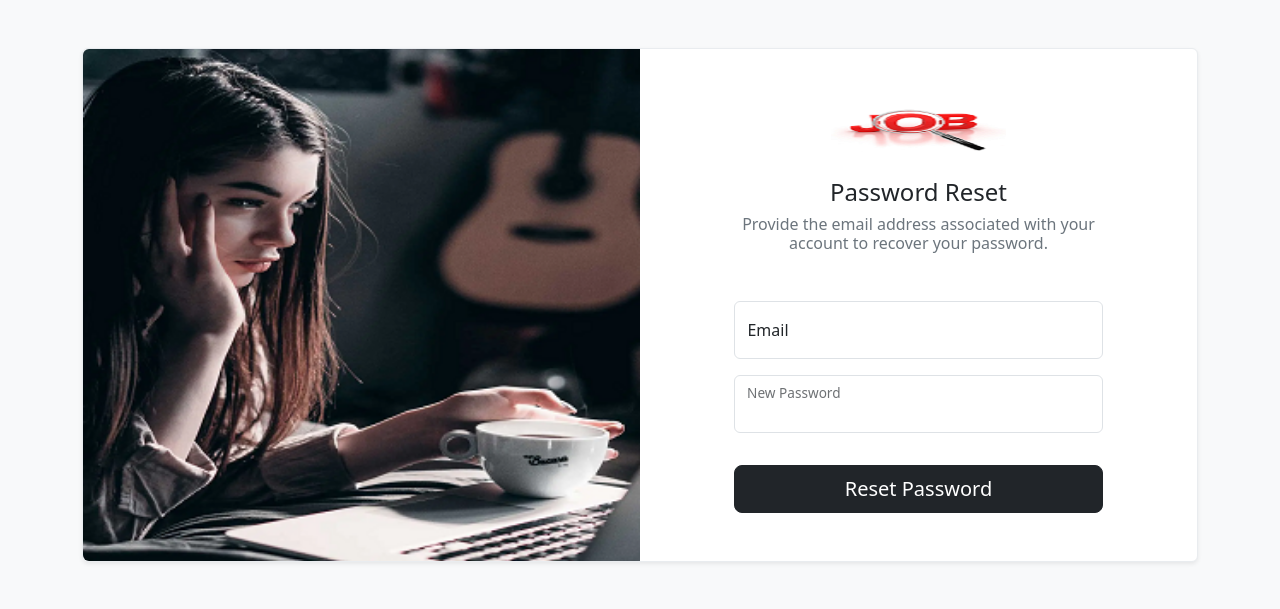
After one commit to Niveditavs04/Job-Portal-using-Flask-and-MySQL, a Flask app: page /forgot in a window 1280 px wide. The commit adds this page. Shown: the top 609 px of the page. Run offline with Flask 3, Linux system fonts and the light colour scheme.

Commit message:
forgot password added

```diff
--- a/experience.css
+++ b/experience.css
@@ -1,7 +1,7 @@
 /* Reset default margin and padding */
-* {
+ * {
   margin: 0;
-  padding: 0;
+ padding: 0;
   box-sizing: border-box;
 }
 
--- a/flaskjob/app.py
+++ b/flaskjob/app.py
@@ -15,6 +15,13 @@ def dashboard():
     return render_template("dashboard.html")
 @app.route("/experience")
 def experience():
-    return render_template("dashboard.html")
+    return render_template("experience.html")
+@app.route("/forgot")
+def forgot():
+    return render_template("forgotpass.html")
+@app.route("/education")
+def education():
+    return render_template("educationdetails.html")
+
 if __name__ == "__main__":
     app.run(debug=True)
--- a/flaskjob/templates/educationdetails.html
+++ b/flaskjob/templates/educationdetails.html
@@ -5,6 +5,7 @@
     <meta name="viewport" content="width=device-width, initial-scale=1.0">
     <title>Education_detail</title>
     <link rel="stylesheet" href="education.css">
+    <link rel="stylesheet" href="https://cdnjs.cloudflare.com/ajax/libs/font-awesome/4.7.0/css/font-awesome.min.css">
 </head>
 <body>
     <div class="main">
@@ -61,7 +62,7 @@
         function validateForm() {
             var form = document.getElementById("educationForm");
             if (form.checkValidity()) {
-                window.location.href = "experience.html";
+                window.location.href ="{{ url_for('experience') }}";
             } else {
                 alert("Please fill out all required fields.");
             }
--- /dev/null
+++ b/flaskjob/templates/forgotpass.html
@@ -0,0 +1,66 @@
+<!DOCTYPE html>
+<html lang="en">
+<head>
+    <meta charset="UTF-8">
+    <meta name="viewport" content="width=device-width, initial-scale=1.0">
+    <title>Password Reset</title>
+    <link rel="stylesheet" href="https://unpkg.com/bootstrap@5.3.2/dist/css/bootstrap.min.css">
+</head>
+<body>
+
+
+<!-- Password Reset 8 - Bootstrap Brain Component -->
+<section class="bg-light p-3 p-md-4 p-xl-5">
+    <div class="container">
+      <div class="row justify-content-center">
+        <div class="col-12 col-xxl-11">
+          <div class="card border-light-subtle shadow-sm">
+            <div class="row g-0">
+              <div class="col-12 col-md-6">
+                <img class="img-fluid rounded-start w-100 h-100 object-fit-cover" loading="lazy" src="{{ url_for('static', filename='images/forgotimage.png') }}" alt="Welcome back you've been missed!">
+              </div>
+              <div class="col-12 col-md-6 d-flex align-items-center justify-content-center">
+                <div class="col-12 col-lg-11 col-xl-10">
+                  <div class="card-body p-3 p-md-4 p-xl-5">
+                    <div class="row">
+                      <div class="col-12">
+                        <div class="mb-5">
+                          <div class="text-center mb-4">
+                            <a href="#!">
+                              <img src="{{ url_for('static', filename='images/logo.png') }}" alt="My Jobs Logo" width="175" height="57">
+                            </a>
+                          </div>
+                          <h2 class="h4 text-center">Password Reset</h2>
+                          <h3 class="fs-6 fw-normal text-secondary text-center m-0">Provide the email address associated with your account to recover your password.</h3>
+                        </div>
+                      </div>
+                    </div>
+                    <form action="#!">
+                      <div class="row gy-3 overflow-hidden">
+                        <div class="col-12">
+                          <div class="form-floating mb-3">
+                            <input type="email" class="form-control" name="email" id="email" placeholder="name@example.com" required>
+                            <label for="email" class="form-label">Email</label>
+                          </div>
+                          <div class="form-floating mb-3">
+                            <input type="password" class="form-control" name="password" id="password"  required>
+                            <label for="password" class="form-label">New Password</label>
+                          </div>
+                        </div>
+                        <div class="col-12">
+                          <div class="d-grid">
+                            <button class="btn btn-dark btn-lg" type="submit">Reset Password</button>
+                          </div>
+                        </div>
+                      </div>
+                    </form>
+
+                  </div>
+                </div>
+              </div>
+            </div>
+          </div>
+        </div>
+      </div>
+    </div>
+  </section>
--- a/flaskjob/templates/index1.html
+++ b/flaskjob/templates/index1.html
@@ -25,7 +25,7 @@
 
             </div>
         </form>
-        <p>Forgot your password? <a href="forgot_password.html">Reset Password</a></p>
+        <p>Forgot your password? <a href="{{ url_for('forgot') }}">Reset Password</a></p>
         <p>Don't have an account? <a href="{{ url_for('register') }}">Signup</a></p>
     </div>
 </body>
```
Also changed, not shown: flaskjob/static/images/forgotimage.png (added), flaskjob/static/images/logo.png (added).
